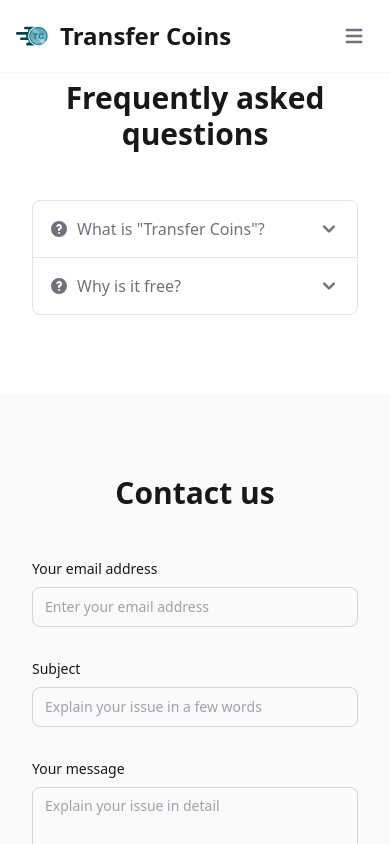
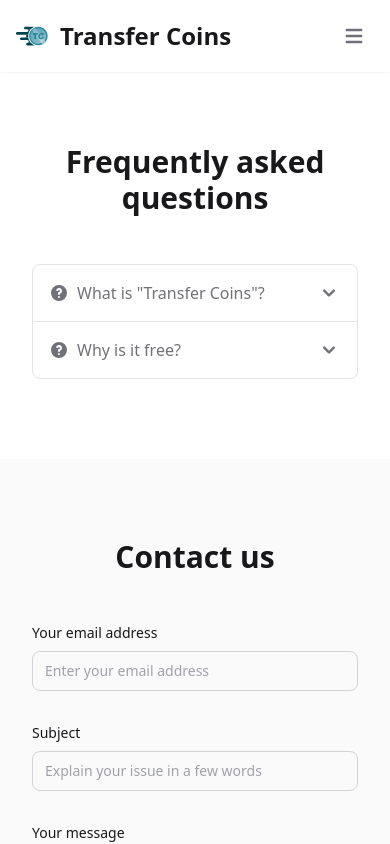
Before and after one commit to cjxe/transfer-coins, a Next.js app: page /help in a window 390 px wide. Shown: the top 844 px of the page. Built offline with nearby package versions, Linux system fonts and the light colour scheme; what tailwindcss-inner-border would draw is missing.

Commit message:
xs:add top padding to `/help`

```diff
--- a/src/pages/help.jsx
+++ b/src/pages/help.jsx
@@ -71,7 +71,7 @@ function Help() {
           </div>
         </Navbar.Collapse>
       </Navbar>
-      <div className="[&>*:nth-child(even)]:bg-zinc-50 dark:[&>*:nth-child(even)]:bg-zinc-900">
+      <div className="pt-16 lg:pt-0 [&>*:nth-child(even)]:bg-zinc-50 dark:[&>*:nth-child(even)]:bg-zinc-900">
         <SectionContainer headingText="Frequently asked questions" sectionId="faq">
           <Accordion>
             <Accordion.Item>
```
